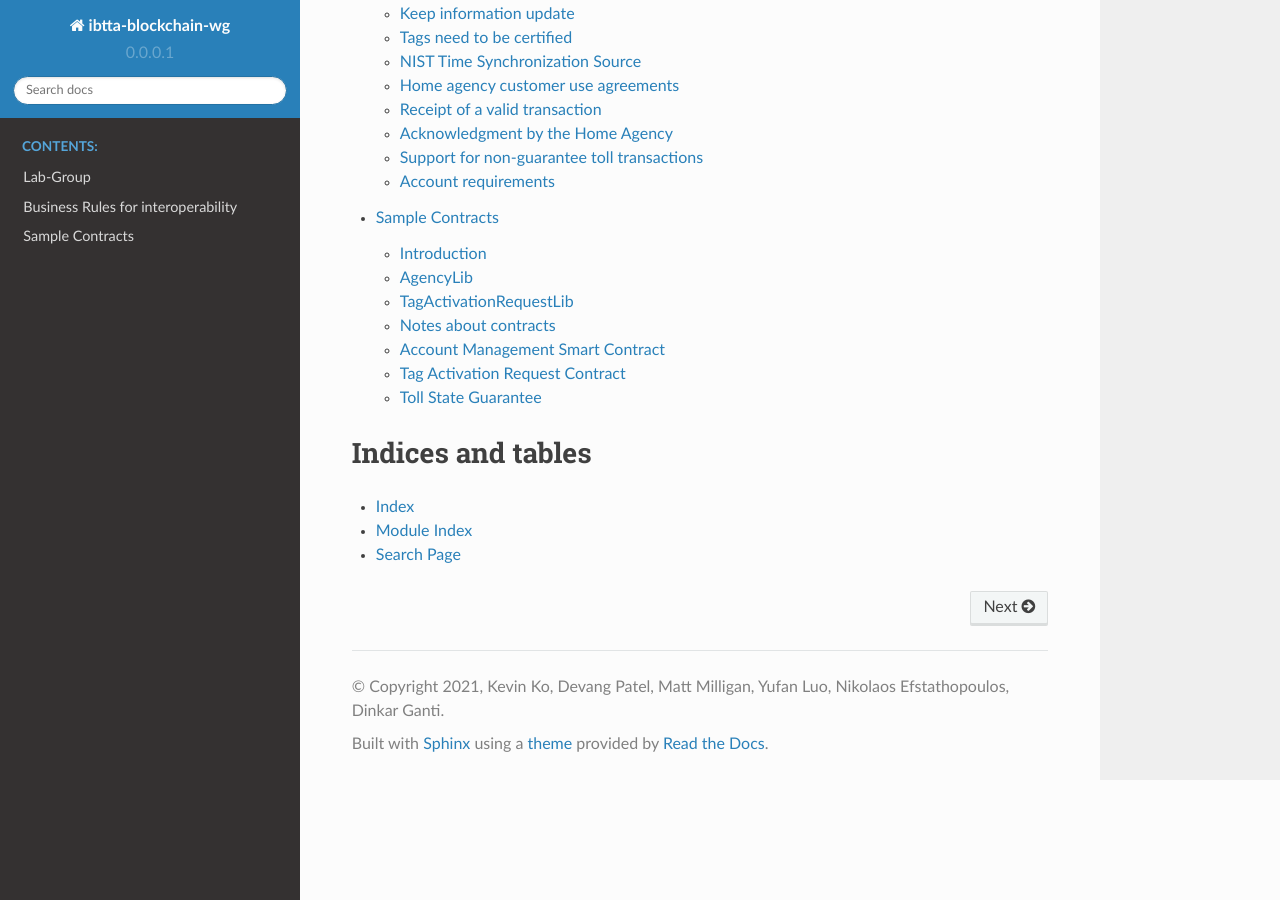
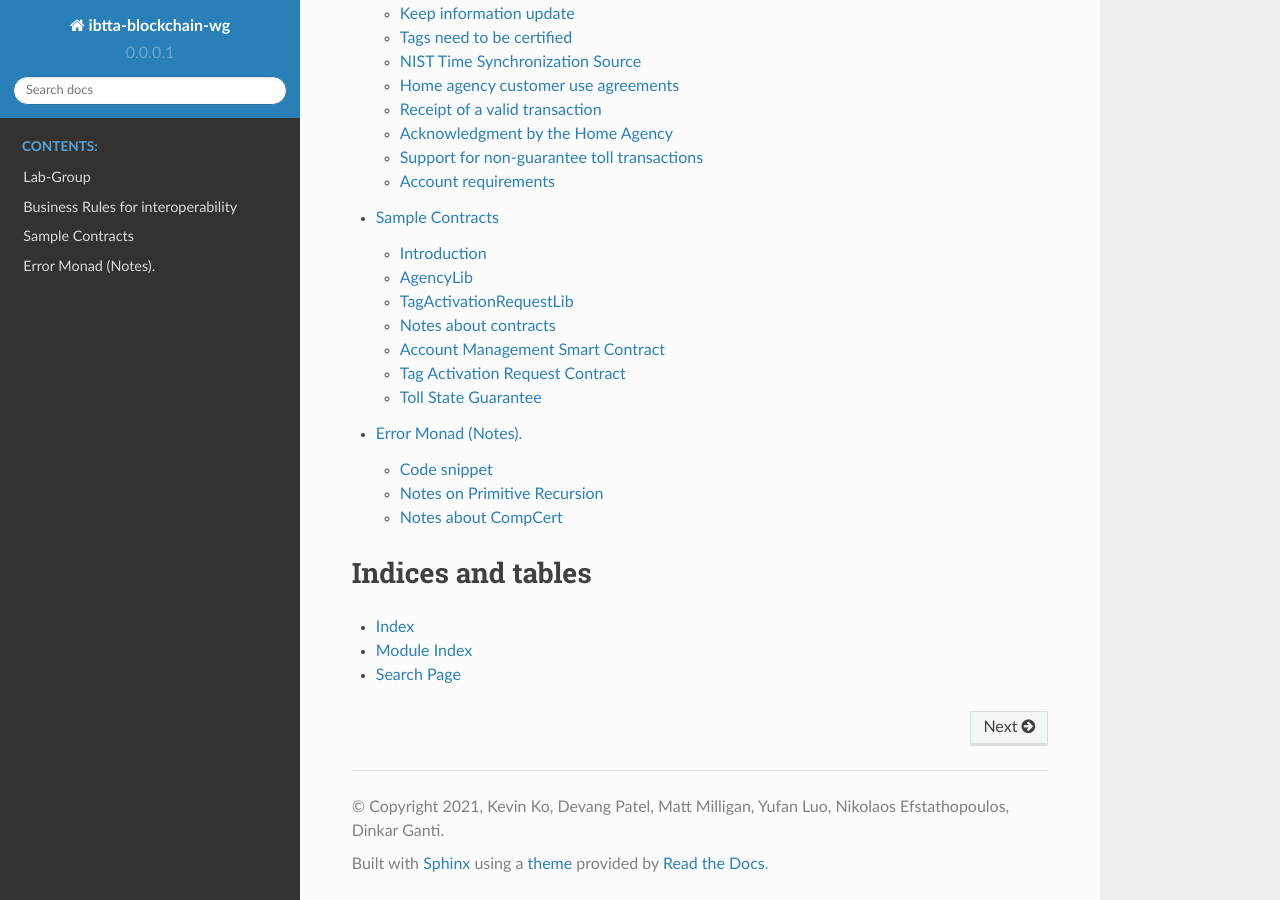
Before and after one commit to IBTTA-Blockchain-Working-Group/Lab-Group, a Sphinx documentation site: the page built from docs/index.rst, in a window 1280 px wide and 900 px high, scrolled down 578 px. Built offline with Sphinx 7.4.7 and the Read the Docs theme 2.0.0, drawn with Linux system fonts in a browser that asks for light colours; some of the changed lines change nothing that is shown.

Commit message:
Added some notes on either monad and a model (commented contract code for either.)

```diff
--- /dev/null
+++ b/docs/ErrorMonad.rst
@@ -0,0 +1,54 @@
+Error Monad (Notes).
+================================
+
+This abstraction is often used to represent a scenario where a computation might fail. Some failures can be synchronous or some asynchronous. This document is going to cover synchronous exceptions. The discussion references this particular section from `CompCert <https://compcert.org/doc/html/compcert.common.Errors.html>`__ documentation.
+
+*Note: This abstraction is not yet present in scilla.*
+
+Code snippet
+~~~~~~~~~~~~~~~~~~
+.. code:: ocaml
+
+  Inductive res (A: Type) : Type :=
+  | OK: A -> res A
+  | Error: errmsg -> res A.
+
+  Arguments Error [A].
+
+The above definition models an error object as either returning an OK or an Error with an error message. In functional setting, binding this type will help create a functional chain call without the need to do a pattern match in each of the steps. An implementation, just the bind, is shown below. More details are in the attached link.
+
+.. code:: ocaml
+
+  Definition bind (A B: Type) (f: res A) (g: A -> res B) : res B :=
+    match f with
+    | OK x => g x
+    | Error msg => Error msg
+    end.
+
+*Note: To help translate the above example in plain English; if there is an error in the input, then return (short-circuit), however, if the error is valid, then execute the function *g* with the value boxed inside OK (in this case x).*
+
+The link further goes on to defining a do notation inspired by `Haskell <https://hackage.haskell.org/package/category-extras-0.52.0/docs/Control-Monad-Either.html>`__. Since the definitions are in `Coq <https://coq.inria.fr/>`__ there are associated proofs for assertions around the bind functions.
+
+
+Notes on Primitive Recursion
+~~~~~~~~~~~~~~~~~~~~~~~~~~~~~~
+
+The reason Coq is relevant in defining smart contract languages is because Coq supports *primitive-recursion*, which implies that the compiler can check at compile time whether the program terminates or not. This is different from programming languages such a Go, Java, Haskell where programs can be generally recursive and a compiler cannot check whether the program is correct.
+
+.. code:: c
+
+  int factorial (unsigned int);
+  int factorial (unsigned int n) {
+    if (n == 0)
+      return 1;
+    else
+      n * (factorial(n)) ; // bug here.
+   }
+
+For smart contracts, the above function can imply a runaway contract and can be expensive. Scilla attempts to address this through `functional programming with effects <https://github.com/Zilliqa/scilla/blob/master/docs/temporal-isola18.pdf>`__ that treats pure expressions, state manipulations and blockchain reflection differently to ensure progress and type preservation (more details in the link attached.)
+
+
+
+Notes about CompCert
+~~~~~~~~~~~~~~~~~~~~~~~~
+`Compcert C <https://compcert.org/compcert-C.html>`__ is a *formally verified* compiler for the C programming language, for more details, please click on the associated link.
--- a/docs/index.rst
+++ b/docs/index.rst
@@ -13,6 +13,7 @@ Welcome to ibtta-blockchain-wg's documentation!
    README
    BusinessRules
    ExampleContracts
+   ErrorMonad
 
 Indices and tables
 ==================
```
Also changed, not shown: 1 other file.
